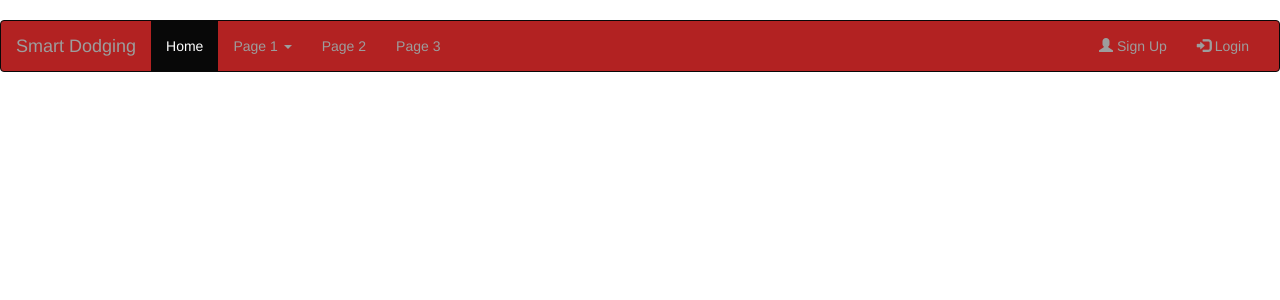
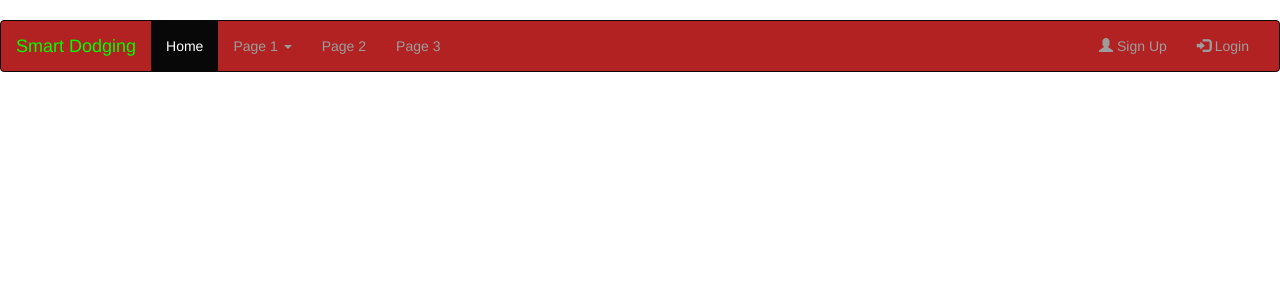
Before and after one commit to SmartDodging/1, a PHP site: page /nav.php in a window 1280 px wide. Shown: the top 300 px of the page. Run offline with PHP 8.4, Linux system fonts and the light colour scheme.

Commit message:
edit style

```diff
--- a/css/style.css
+++ b/css/style.css
@@ -1,9 +1,6 @@
-canvas{
-    background-color: aquamarine;
-}
 .navbar-inverse{
     background-color: firebrick;
 }
-.active{
-    background-color: brown;
+#a-1{
+    color: lime;
 }
--- a/nav.php
+++ b/nav.php
@@ -18,7 +18,7 @@
         <span class="icon-bar"></span>
         <span class="icon-bar"></span>
       </button>
-      <a class="navbar-brand" href="home.php">Smart Dodging</a>
+      <a id="a-1" class="navbar-brand" href="home.php">Smart Dodging</a>
     </div>
     <div class="collapse navbar-collapse" id="myNavbar">
       <ul class="nav navbar-nav">
```
